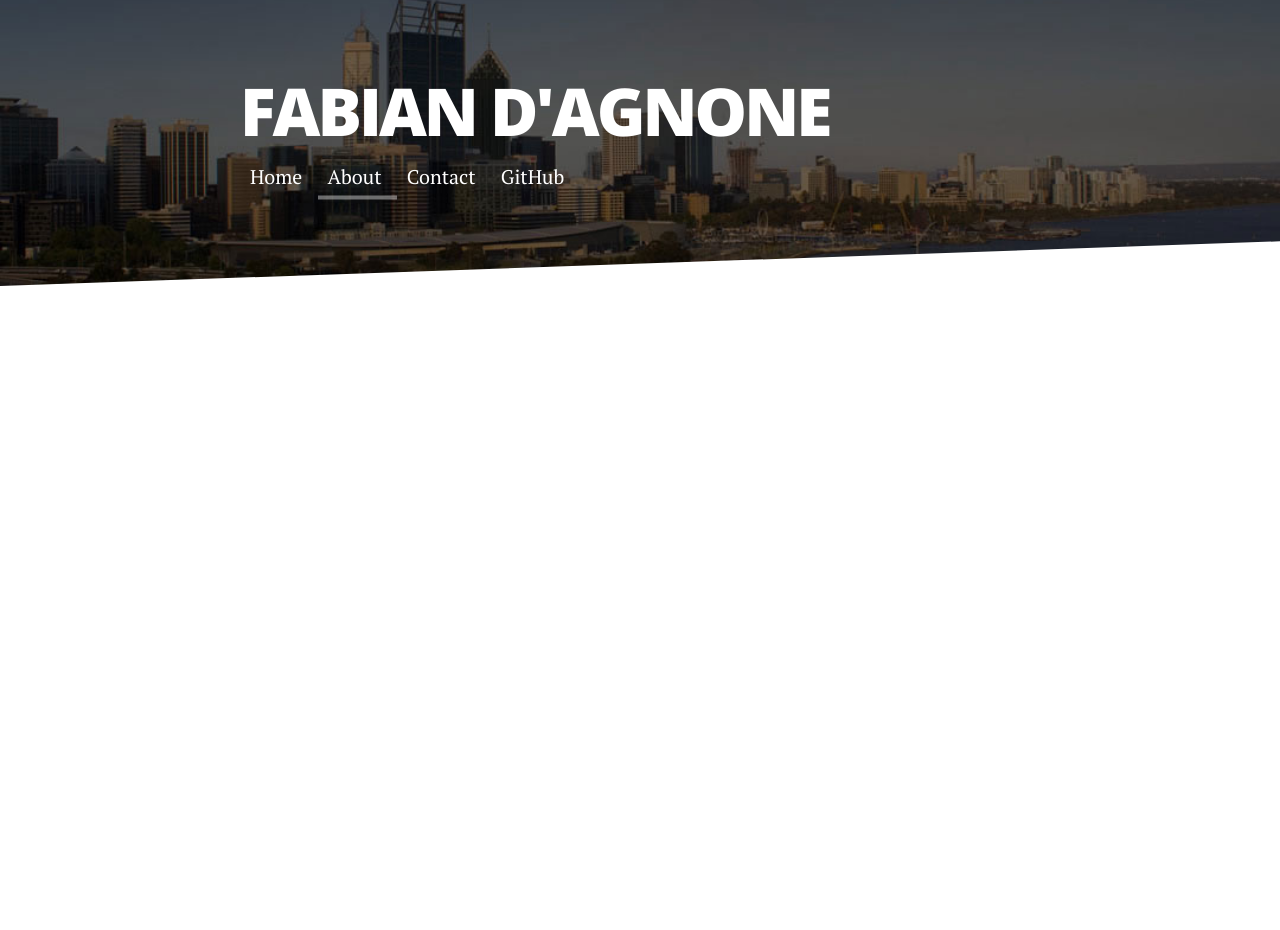
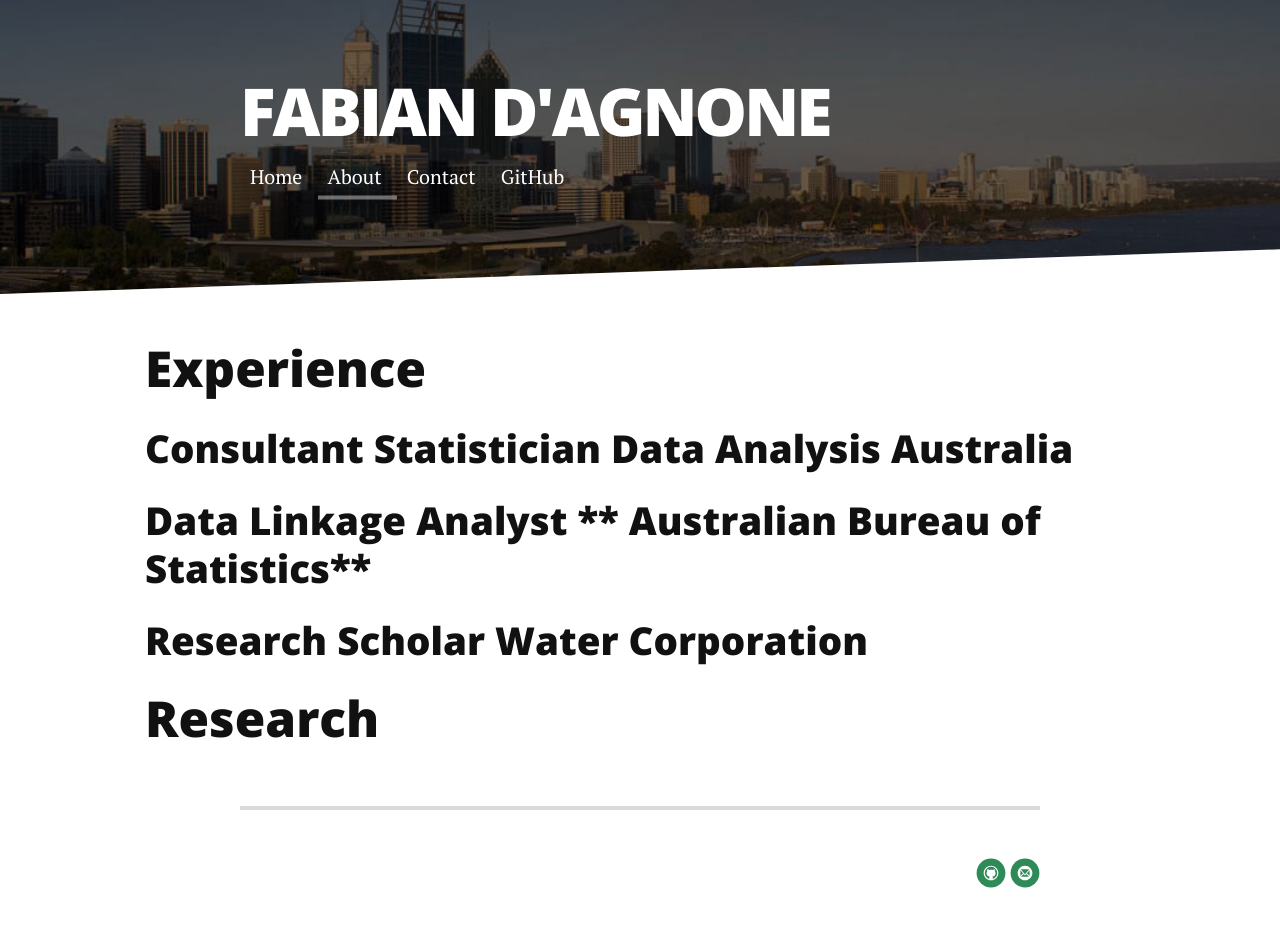
Before and after one commit to enongad/enongad.github.io, a Jekyll site: the page built from about.md, in a window 1280 px wide. Built offline with Jekyll 4.4.1, drawn with Linux system fonts in a browser that asks for light colours; nearby versions of some CDN libraries; before the commit the page ends 900 px from its top, so only the background shows below that.

Commit message:
new template

```diff
--- a/about.md
+++ b/about.md
@@ -2,3 +2,13 @@
 layout: default
 title: About
 ---
+
+## Experience
+
+### Consultant Statistician **Data Analysis Australia**
+
+### Data Linkage Analyst ** Australian Bureau of Statistics**
+
+### Research Scholar **Water Corporation**
+
+## Research
```
